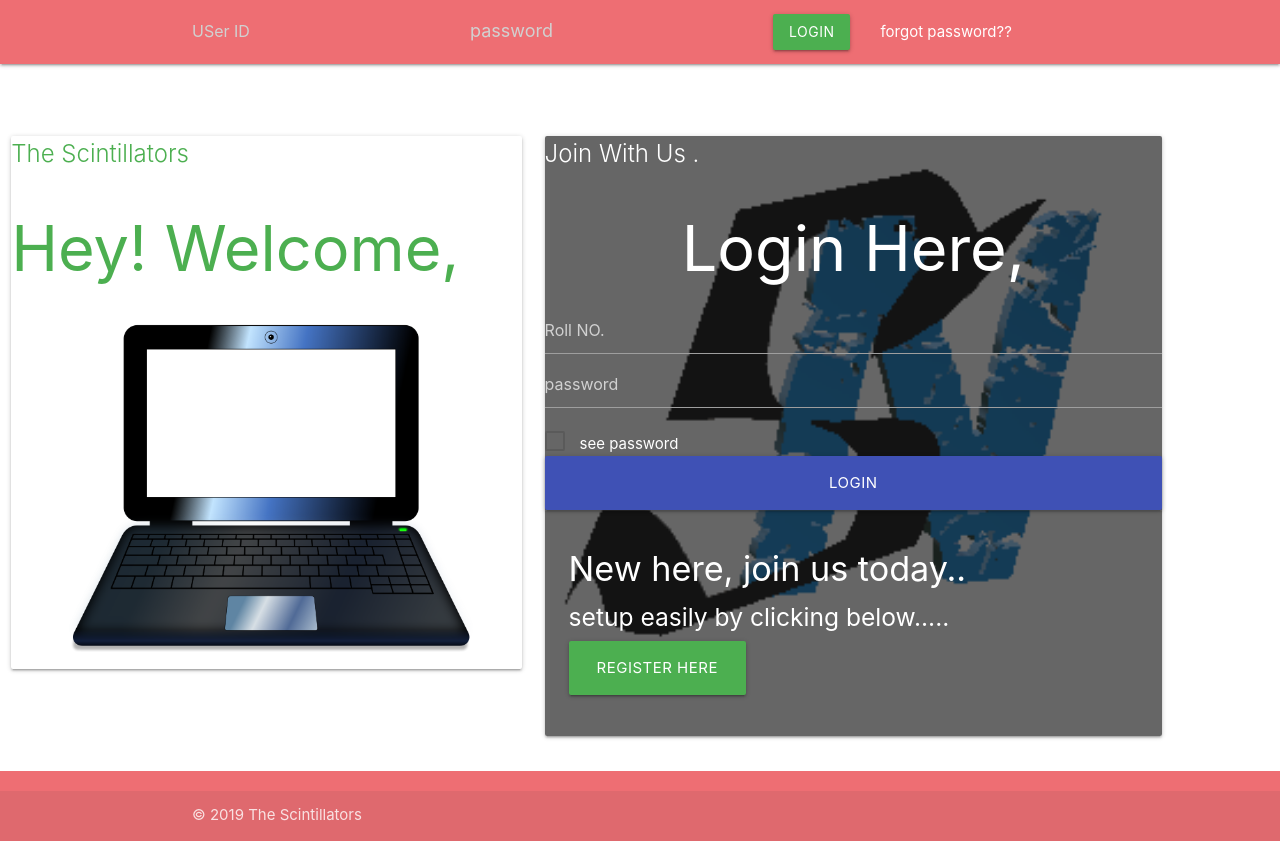
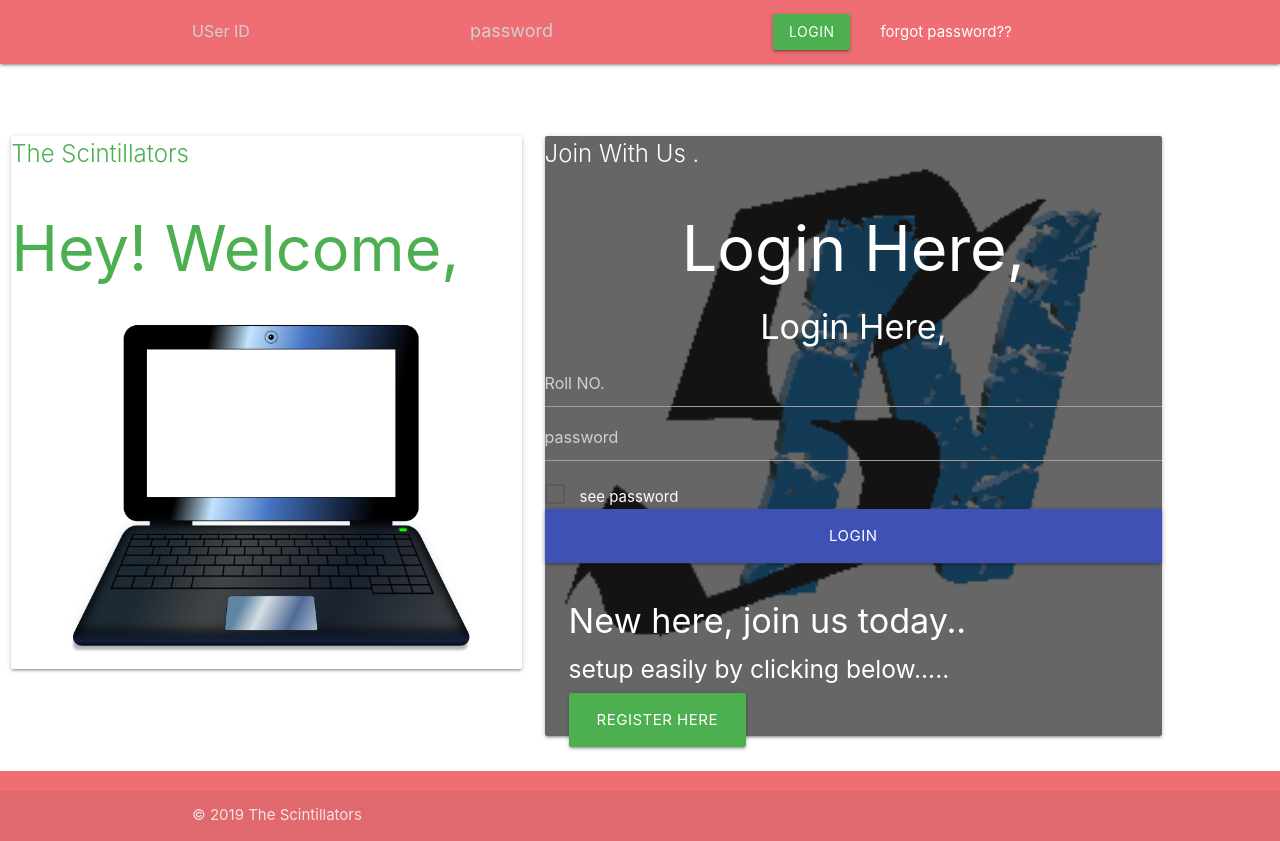
Before and after one commit to Sakr-vhatrai/saker, a plain HTML site: page index.html in a window 1280 px wide. Drawn offline with nearby package versions, Linux system fonts and the light colour scheme.

Commit message:
Add files via upload

```diff
--- a/index.html
+++ b/index.html
@@ -60,7 +60,8 @@
 		<div class="col s12 m6 l6 box">
 			<div class="card  white-text trans">
 			<span class="card-title center-align">Join With Us .</span>
-			<h1 class="center-align">Login Here,</h1>
+			<h1 class="center-align hide-on-med-and-down">Login Here,</h1>
+			<h4 class="center-align hide-on-large">Login Here,</h4>
 				<div class="card-contex white-text">
 			<div class="form-field">
 				<div class="input-field center-align">
```
